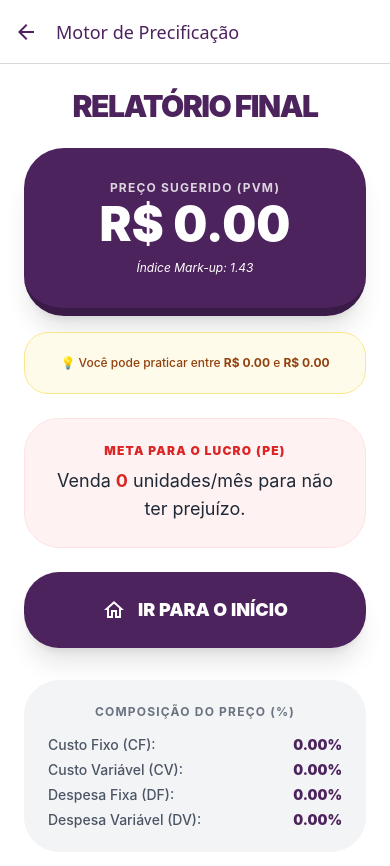
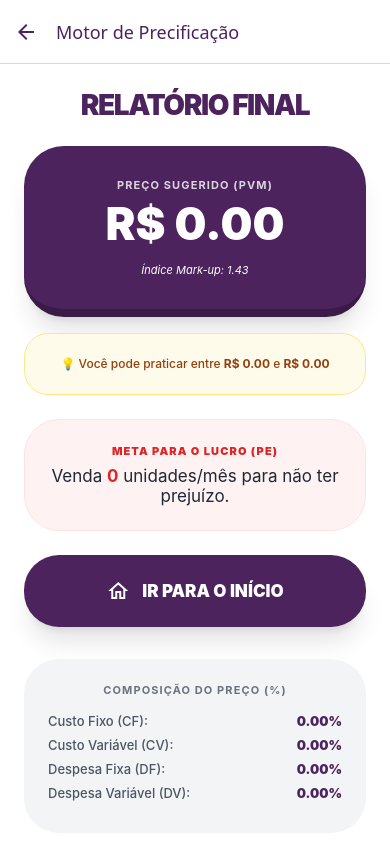
Before and after one commit to Predr0/precificacao-app, a React Native app: screen /CalculoProduto in a window 390 px wide. Shown: the top 866 px of the page. Built offline with nearby package versions, Linux system fonts and the light colour scheme.

Commit message:
fix/texto de CalculoProduto redimensionado

```diff
--- a/src/screens/CalculoProduto.js
+++ b/src/screens/CalculoProduto.js
@@ -1,7 +1,15 @@
 import React, { useContext } from 'react';
-import { View, Text, ScrollView, SafeAreaView, TouchableOpacity } from 'react-native';
+import { View, Text, ScrollView, SafeAreaView, TouchableOpacity, Dimensions, PixelRatio } from 'react-native';
 import { AppContext } from '../context/AppContext';
 import { MaterialCommunityIcons } from '@expo/vector-icons';
+
+const { width: SCREEN_WIDTH } = Dimensions.get('window');
+const scale = SCREEN_WIDTH / 412;
+
+function rf(size) {
+  const newSize = size * scale;
+  return Math.round(PixelRatio.roundToNearestPixel(newSize));
+}
 
 export default function CalculoProduto({ navigation }) {
   const {
@@ -16,39 +24,31 @@ export default function CalculoProduto({ navigation }) {
   const lavanda = '#9e86bd';
 
   const calcular = () => {
-    // 1. DADOS DE CAPACIDADE
     const dias = parseFloat(config.dias) || 1;
     const horas = parseFloat(config.horas) || 1;
     const tempoProd = parseFloat(config.tempoProducao) || 1;
     const minutosTotaisMes = dias * horas * 60;
     const lucroDesejado = parseFloat(config.lucroDesejado) || 0;
 
-    // 2. RF05: CVR (Soma dos materiais)
     const CVR = insumos.reduce((acc, curr) => acc + (parseFloat(curr.custoFração) || 0), 0);
 
-    // 3. RF06, RF07 e RF08: RATEIOS POR TEMPO
     const CFR = (totalCF_Mensal / minutosTotaisMes) * tempoProd;
     const DFR = (totalDF_Mensal / minutosTotaisMes) * tempoProd;
     const DVR = (totalDV_Mensal / minutosTotaisMes) * tempoProd;
 
-    // 4. RF09: TOTAL GERAL UNITÁRIO
     const totalGeral = CFR + CVR + DFR + DVR;
 
-    // 5. RF10: PORCENTAGENS SOBRE O TOTAL GERAL
     const pCF = totalGeral > 0 ? (CFR / totalGeral) * 100 : 0;
     const pCV = totalGeral > 0 ? (CVR / totalGeral) * 100 : 0;
     const pDF = totalGeral > 0 ? (DFR / totalGeral) * 100 : 0;
     const pDV = totalGeral > 0 ? (DVR / totalGeral) * 100 : 0;
 
-    // 6. RF12: PREÇO DE VENDA TRADICIONAL (PV)
     const PV = totalGeral + (totalGeral * (lucroDesejado / 100));
 
-    // 7. RF13: PREÇO COM MARK-UP (PVM)
     const denominadorMarkup = 100 - (pDF + pDV + lucroDesejado);
     const markupIndice = denominadorMarkup > 0 ? 100 / denominadorMarkup : 1;
     const PVM = totalGeral * markupIndice;
 
-    // 8. RF14: PONTO DE EQUILÍBRIO (Rígido conforme Requisito)
     const denominadorPE = PVM - CVR;
     const PE = denominadorPE > 0 ? totalCF_Mensal / denominadorPE : 0;
 
@@ -65,59 +65,93 @@ export default function CalculoProduto({ navigation }) {
   return (
     <SafeAreaView className="flex-1 bg-white">
       <ScrollView className="flex-1 p-6" showsVerticalScrollIndicator={false}>
-        <Text style={{ color: roxoProfundo }} className="text-3xl font-black mb-6 text-center uppercase tracking-tighter">Relatório Final</Text>
+        <Text
+          style={{ color: roxoProfundo, fontSize: rf(30) }}
+          className="font-black text-center uppercase tracking-tighter mb-6"
+        >
+          Relatório Final
+        </Text>
 
         {/* CARD DO PREÇO MARK-UP */}
         <View style={{ backgroundColor: roxoProfundo }} className="p-8 rounded-[40px] mb-4 shadow-xl border-b-8 border-[#3a1a46]">
-          <Text className="text-white opacity-80 uppercase text-xs font-bold text-center mb-1 tracking-widest">Preço Sugerido (PVM)</Text>
-          <Text className="text-white text-5xl font-black text-center">R$ {res.PVM.toFixed(2)}</Text>
-          <Text className="text-white mt-3 text-center italic text-xs">Índice Mark-up: {res.markupIndice.toFixed(2)}</Text>
+          <Text
+            style={{ fontSize: rf(12) }}
+            className="text-white opacity-80 uppercase font-bold text-center mb-1 tracking-widest"
+          >
+            Preço Sugerido (PVM)
+          </Text>
+          <Text
+            style={{ fontSize: rf(48) }}
+            className="text-white font-black text-center"
+          >
+            R$ {res.PVM.toFixed(2)}
+          </Text>
+          <Text
+            style={{ fontSize: rf(12) }}
+            className="text-white mt-3 text-center italic"
+          >
+            Índice Mark-up: {res.markupIndice.toFixed(2)}
+          </Text>
         </View>
 
-        {/* RF15: FAIXA DE PREÇO */}
         <View className="bg-amber-50 p-5 rounded-3xl mb-6 border border-amber-200">
-          <Text className="text-amber-800 text-center font-medium text-xs leading-5">
+          <Text
+            style={{ fontSize: rf(13) }}
+            className="text-amber-800 text-center font-medium leading-5"
+          >
             💡 Você pode praticar entre <Text className="font-bold">R$ {res.PV.toFixed(2)}</Text> e <Text className="font-bold">R$ {res.PVM.toFixed(2)}</Text>
           </Text>
         </View>
 
-        {/* RF14: META PARA LUCRO */}
         <View className="bg-red-50 p-6 rounded-[35px] mb-6 border border-red-100">
-          <Text className="text-red-600 uppercase text-xs font-black mb-2 tracking-widest text-center">Meta para o Lucro (PE)</Text>
-          <Text className="text-gray-800 text-lg text-center">
+          <Text
+            style={{ fontSize: rf(12) }}
+            className="text-red-600 uppercase font-black mb-2 tracking-widest text-center"
+          >
+            Meta para o Lucro (PE)
+          </Text>
+          <Text
+            style={{ fontSize: rf(18) }}
+            className="text-gray-800 text-center"
+          >
             Venda <Text className="font-bold text-red-600">{Math.ceil(res.PE)}</Text> unidades/mês para não ter prejuízo.
           </Text>
         </View>
 
-        {/* BOTÃO IR PARA O INÍCIO (ROXO PADRÃO) */}
         <TouchableOpacity
           onPress={() => navigation.navigate('HomeScreen')}
           style={{ backgroundColor: roxoProfundo }}
           className="p-6 rounded-[35px] mb-8 shadow-xl flex-row justify-center items-center"
         >
           <MaterialCommunityIcons name="home-outline" size={24} color="white" />
-          <Text className="text-white font-black text-lg ml-3 uppercase">Ir para o Início</Text>
+          <Text
+            style={{ fontSize: rf(18) }}
+            className="text-white font-black ml-3 uppercase"
+          >
+            Ir para o Início
+          </Text>
         </TouchableOpacity>
 
         {/* COMPOSIÇÃO DO PREÇO (%) */}
         <View className="bg-gray-100 p-6 rounded-[35px] mb-12">
-          <Text className="text-gray-500 uppercase text-xs font-bold mb-4 tracking-widest text-center">Composição do Preço (%)</Text>
-          <View className="flex-row justify-between mb-2">
-            <Text className="text-gray-600 font-medium">Custo Fixo (CF):</Text>
-            <Text style={{ color: roxoProfundo }} className="font-black">{res.pCF.toFixed(2)}%</Text>
-          </View>
-          <View className="flex-row justify-between mb-2">
-            <Text className="text-gray-600 font-medium">Custo Variável (CV):</Text>
-            <Text style={{ color: roxoProfundo }} className="font-black">{res.pCV.toFixed(2)}%</Text>
-          </View>
-          <View className="flex-row justify-between mb-2">
-            <Text className="text-gray-600 font-medium">Despesa Fixa (DF):</Text>
-            <Text style={{ color: roxoProfundo }} className="font-black">{res.pDF.toFixed(2)}%</Text>
-          </View>
-          <View className="flex-row justify-between">
-            <Text className="text-gray-600 font-medium">Despesa Variável (DV):</Text>
-            <Text style={{ color: roxoProfundo }} className="font-black">{res.pDV.toFixed(2)}%</Text>
-          </View>
+          <Text
+            style={{ fontSize: rf(12) }}
+            className="text-gray-500 uppercase font-bold mb-4 tracking-widest text-center"
+          >
+            Composição do Preço (%)
+          </Text>
+
+          {[
+            { label: "Custo Fixo (CF):", value: res.pCF },
+            { label: "Custo Variável (CV):", value: res.pCV },
+            { label: "Despesa Fixa (DF):", value: res.pDF },
+            { label: "Despesa Variável (DV):", value: res.pDV }
+          ].map((item, index) => (
+            <View key={index} className="flex-row justify-between mb-2">
+              <Text style={{ fontSize: rf(14) }} className="text-gray-600 font-medium">{item.label}</Text>
+              <Text style={{ color: roxoProfundo, fontSize: rf(14) }} className="font-black">{item.value.toFixed(2)}%</Text>
+            </View>
+          ))}
         </View>
       </ScrollView>
     </SafeAreaView>
```
